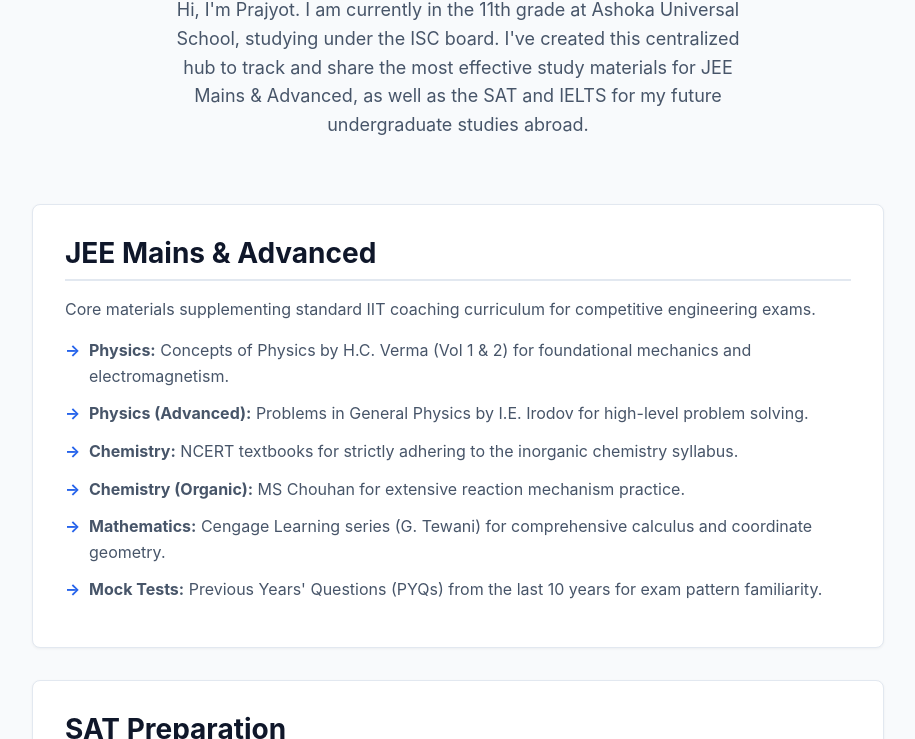
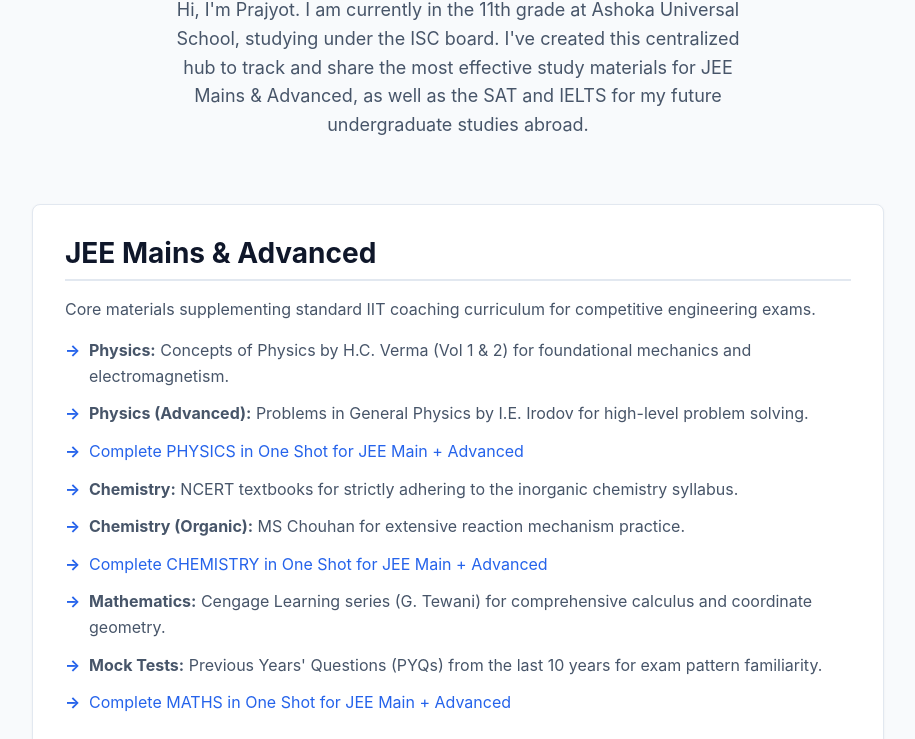
Before and after one commit to Prajyot-Tidke/Prajyot-Tidke.github.io, a plain HTML site: page index.html in a window 1280 px wide. Shown: the part 213-952 px from the top of the page, without its empty margins (182-1097 px from the left). Drawn offline with Linux system fonts and the light colour scheme.

Commit message:
Update index.html

```diff
--- a/index.html
+++ b/index.html
@@ -224,10 +224,13 @@
                 <ul class="resource-list">
                     <li><strong>Physics:</strong> Concepts of Physics by H.C. Verma (Vol 1 & 2) for foundational mechanics and electromagnetism.</li>
                     <li><strong>Physics (Advanced):</strong> Problems in General Physics by I.E. Irodov for high-level problem solving.</li>
+                    <li><a href="https://www.youtube.com/playlist?list=PLxyGaR3hEy3ieFuXAdtlenRNcey9Cxo6I">Complete PHYSICS in One Shot for JEE Main + Advanced</a></li>
                     <li><strong>Chemistry:</strong> NCERT textbooks for strictly adhering to the inorganic chemistry syllabus.</li>
                     <li><strong>Chemistry (Organic):</strong> MS Chouhan for extensive reaction mechanism practice.</li>
+                    <li><a href="https://www.youtube.com/playlist?list=PLxyGaR3hEy3gO-zK_UUuhutbmf8sjIE1W">Complete CHEMISTRY in One Shot for JEE Main + Advanced</a></li>
                     <li><strong>Mathematics:</strong> Cengage Learning series (G. Tewani) for comprehensive calculus and coordinate geometry.</li>
                     <li><strong>Mock Tests:</strong> Previous Years' Questions (PYQs) from the last 10 years for exam pattern familiarity.</li>
+                    <li><a href="https://www.youtube.com/playlist?list=PLxyGaR3hEy3jdiBTjrVTLKf_SU-0pammW">Complete MATHS in One Shot for JEE Main + Advanced</a></li>
                 </ul>
             </section>
 
```
